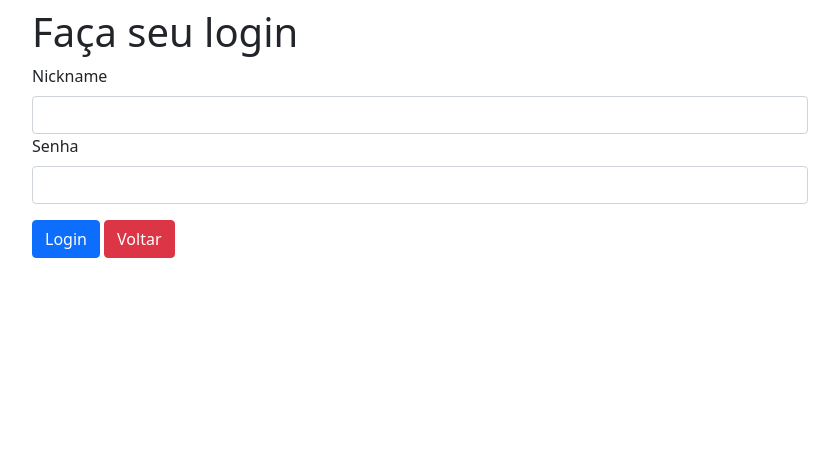
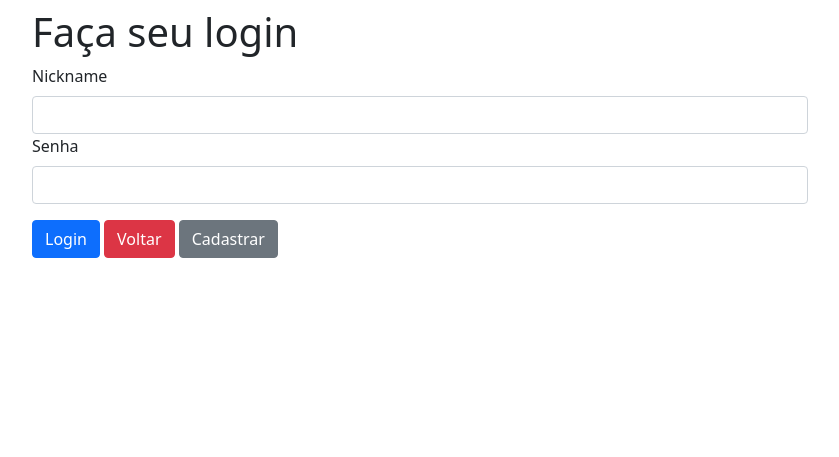
Before and after one commit to Pedro-Prado-Dev/Jogoteca, a Flask app: page /login in a window 1280 px wide. Shown: the part 56-513 px from the top of the page, without its empty margins (220-1059 px from the left). Run offline with Flask 3, Linux system fonts and the light colour scheme; some libraries are stand-ins or nearby versions.

Commit message:
:sparkles: feat: new button for create account

```diff
--- a/templates/login.html
+++ b/templates/login.html
@@ -18,6 +18,7 @@
             <div class="form-group buttons">
                 {{ form.login(class="btn btn-primary") }}
                 <a class="btn btn-danger" href="{{ url_for('index')}}">Voltar</a>
+                <a class="btn btn-secondary" href="{{ url_for('novo_usuario')}}">Cadastrar</a>
             </div>
         </form>
     </div>
```
